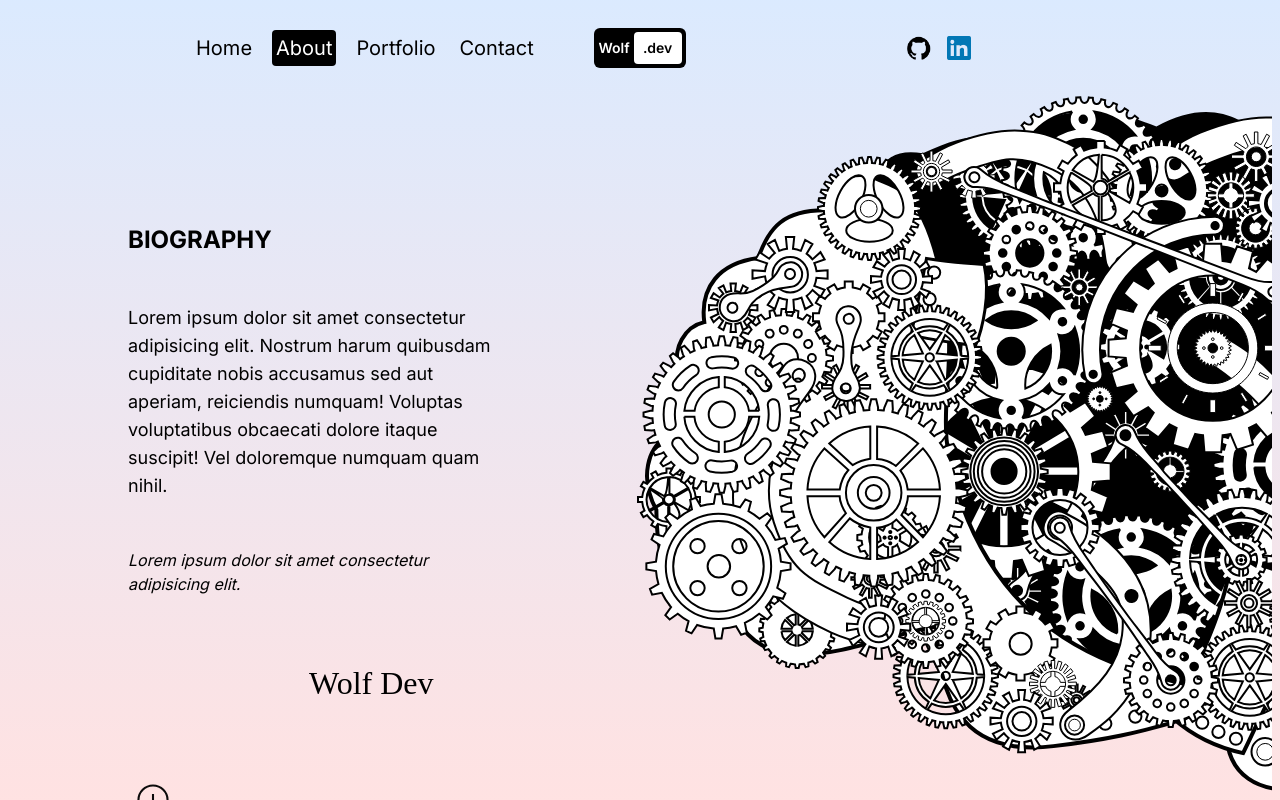
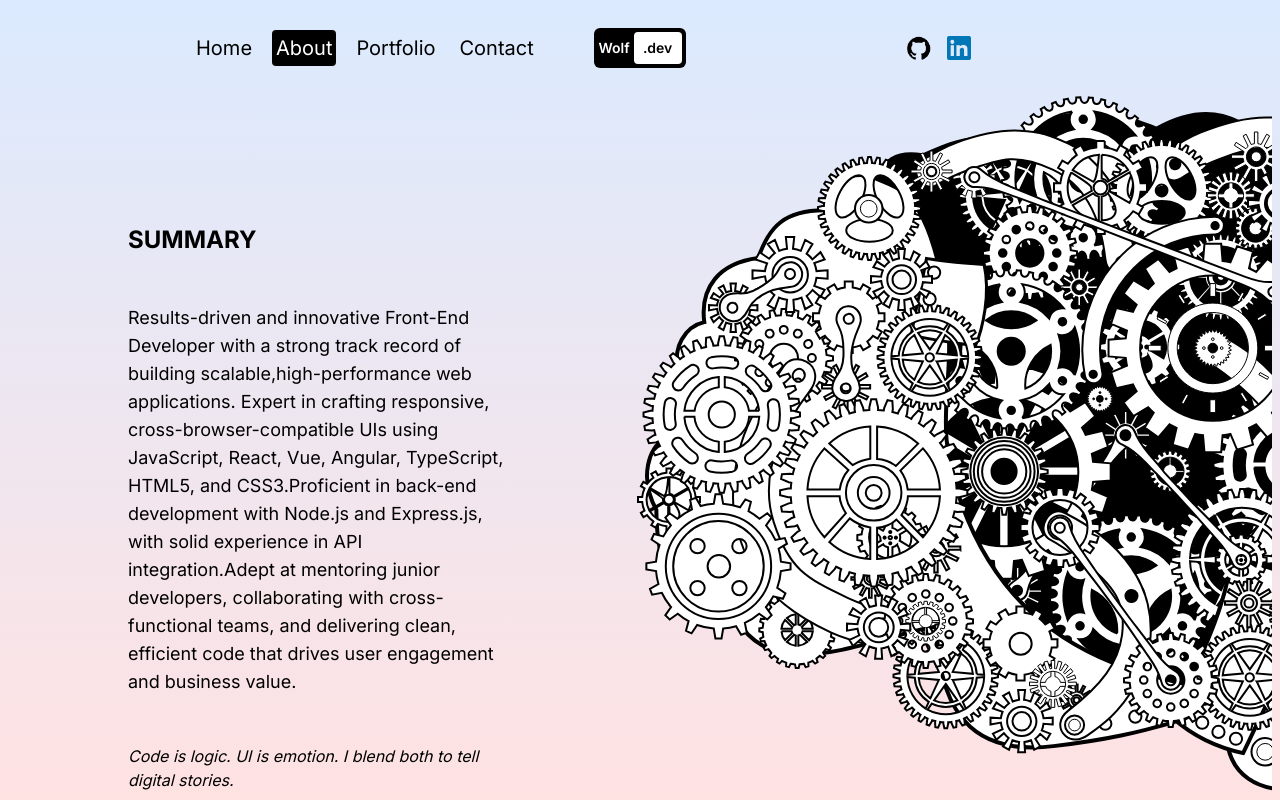
Before and after one commit to Akbar-Rouzi/my-portfolio, a Next.js app: page /about in a window 1280 px wide. Built offline with nearby package versions, Linux system fonts and the light colour scheme.

Commit message:
Refactor: replace Biography with summary and move static content to external file

```diff
--- a/src/app/about/page.jsx
+++ b/src/app/about/page.jsx
@@ -3,7 +3,7 @@ import { useRef } from "react";
 import { motion, useScroll } from "framer-motion";
 import Brain from "@/components/svgs/brain";
 import Experience from "@/components/experience";
-import Biography from "@/components/biography";
+import Summary from "@/components/summary";
 import Skill from "@/components/skill";
 
 const AboutPage = () => {
@@ -21,8 +21,8 @@ const AboutPage = () => {
       <div className="h-full overflow-scroll lg:flex" ref={containerRef}>
         {/* TEXT CONTAINER */}
         <div className="p-4 sm:p-8 md:p-12 lg:p-16 xl:p-32 flex flex-col gap-24 md:gap-32 lg:gap-48 xl:gap-64 lg:w-2/3 lg:pr-0 xl:w-1/2 ">
-          {/* BIOGRAPHY CONTAINER */}
-          <Biography />
+          {/* SUMMARY CONTAINER */}
+          <Summary />
           {/* SKILLS CONTAINER */}
           <Skill />
           {/* EXPERIENCE CONTAINER */}
--- a/src/components/biography.jsx
+++ /dev/null
@@ -1,29 +0,0 @@
-"use client ";
-
-import Sign from "@/components/svgs/sign";
-import Scroll from "@/components/svgs/scroll";
-const Biography = () => {
-  return (
-    <div className="flex flex-col gap-12 justify-center">
-      {/* BIOGRAPHY TITLE */}
-      <h1 className="font-bold text-2xl">BIOGRAPHY</h1>
-      {/* BIOGRAPHY DESC */}
-      <p className="text-lg">
-        Lorem ipsum dolor sit amet consectetur adipisicing elit. Nostrum harum
-        quibusdam cupiditate nobis accusamus sed aut aperiam, reiciendis
-        numquam! Voluptas voluptatibus obcaecati dolore itaque suscipit! Vel
-        doloremque numquam quam nihil.
-      </p>
-      {/* BIOGRAPHY QUOTE */}
-      <span className="italic">
-        Lorem ipsum dolor sit amet consectetur adipisicing elit.
-      </span>
-      {/* BIOGRAPHY SIGN SVG*/}
-      <Sign />
-      {/* BIOGRAPHY SCROLL SVG */}
-      <Scroll />
-    </div>
-  );
-};
-
-export default Biography;
--- /dev/null
+++ b/src/components/summary.jsx
@@ -0,0 +1,23 @@
+"use client ";
+
+import Sign from "@/components/svgs/sign";
+import Scroll from "@/components/svgs/scroll";
+import summary from "@/utils/summaryData";
+const Biography = () => {
+  return (
+    <div className="flex flex-col gap-6 md:gap-12 justify-center">
+      {/* SUMMARY TITLE */}
+      <h1 className="font-bold text-2xl">{summary.title}</h1>
+      {/* SUMMARY DESC */}
+      <p className="text-lg">{summary.desc}</p>
+      {/* SUMMARY QUOTE */}
+      <span className="italic">{summary.quote}</span>
+      {/* SUMMARY SIGN SVG*/}
+      <Sign />
+      {/* SUMMARY SCROLL SVG */}
+      <Scroll />
+    </div>
+  );
+};
+
+export default Biography;
--- /dev/null
+++ b/src/utils/summaryData.js
@@ -0,0 +1,10 @@
+const summaryData = {
+	title: 'SUMMARY',
+	desc: `	Results-driven and innovative Front-End Developer with a strong track record of building scalable,high-performance web applications. Expert in crafting responsive,
+			cross-browser-compatible UIs using JavaScript, React, Vue, Angular, TypeScript, HTML5, and CSS3.Proficient in back-end development with Node.js and Express.js, with
+			solid experience in API integration.Adept at mentoring junior developers, collaborating with cross-functional teams, and delivering clean, efficient code that drives
+			user engagement and business value.`,
+	quote: 'Code is logic. UI is emotion. I blend both to tell digital stories.'
+}
+
+export default summaryData;
```
